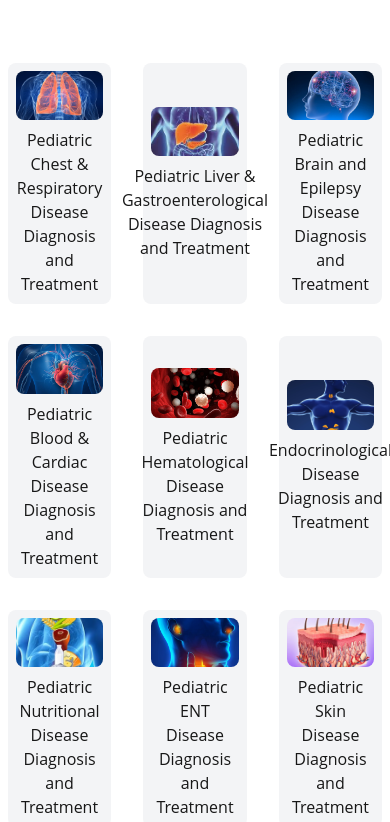
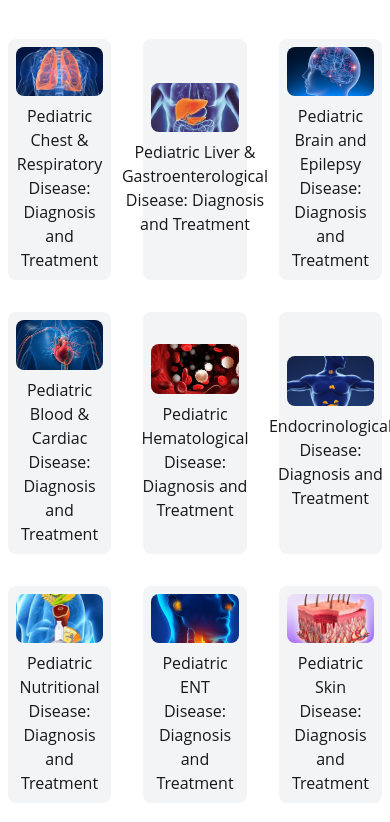
Before and after one commit to adityamali/mali_hospital, a Next.js app: page /services in a window 390 px wide. Shown: the part 842-1664 px from the top of the page. Built offline with nearby package versions, Linux system fonts and the light colour scheme.

Commit message:
Mobile Update

```diff
--- a/src/app/services/page.tsx
+++ b/src/app/services/page.tsx
@@ -21,46 +21,46 @@ function page() {
           <div className='col-span-1 rounded-lg flex flex-col justify-start items-center gap-2 bg-gray-100 p-2'>
             <Image src={'/images/services/vaccine.jpg'} width={200} height={200} alt='Mali Hospital Logo' className='rounded-lg aspect-[16/9] h-30 w-full object-cover' />
             <h5 className='text-center font-semibold'>Pediatric Vaccinations</h5>
-            <p>Fully equipped with warmers, infusion pump, monitors, CPAP, with central oxygen facility.</p>
+            {/* <p>Fully equipped with warmers, infusion pump, monitors, CPAP, with central oxygen facility.</p> */}
           </div>
           <div className='col-span-3'>
           <h2 className='text-2xl font-bold my-8 border-l-4 border-primary pl-2'>Services at Mali Children&apos;s Hospital</h2>
           </div>
           <div className='col-span-1 rounded-lg flex flex-col justify-center items-center gap-2 bg-gray-100 p-2'>
             <Image src={'/images/services/chest.jpg'} width={200} height={200} alt='Mali Hospital Logo' className='rounded-lg aspect-[16/9] h-30 w-full object-cover' />
-            <h5 className='text-center'>Pediatric Chest & Respiratory <br/> Disease Diagnosis and Treatment</h5>
+            <h5 className='text-center'>Pediatric Chest & Respiratory <br/> Disease: Diagnosis and Treatment</h5>
           </div>
           <div className='col-span-1 rounded-lg flex flex-col justify-center items-center gap-2 bg-gray-100 p-2'>
             <Image src={'/images/services/liver.jpeg'} width={200} height={200} alt='Mali Hospital Logo' className='rounded-lg aspect-[16/9] h-30 w-full object-cover' />
-            <h5 className='text-center'>Pediatric Liver & Gastroenterological <br/> Disease Diagnosis and Treatment</h5>
+            <h5 className='text-center'>Pediatric Liver & Gastroenterological <br/> Disease: Diagnosis and Treatment</h5>
           </div>
           <div className='col-span-1 rounded-lg flex flex-col justify-center items-center gap-2 bg-gray-100 p-2'>
             <Image src={'/images/services/brain.webp'} width={200} height={200} alt='Mali Hospital Logo' className='rounded-lg aspect-[16/9] h-30 w-full object-cover' />
-            <h5 className='text-center'>Pediatric Brain and Epilepsy <br/> Disease Diagnosis and Treatment</h5>
+            <h5 className='text-center'>Pediatric Brain and Epilepsy <br/> Disease: Diagnosis and Treatment</h5>
           </div>
           <div className='col-span-1 rounded-lg flex flex-col justify-center items-center gap-2 bg-gray-100 p-2'>
             <Image src={'/images/services/heart.jpg'} width={200} height={200} alt='Mali Hospital Logo' className='rounded-lg aspect-[16/9] h-30 w-full object-cover' />
-            <h5 className='text-center'>Pediatric Blood & Cardiac <br/> Disease Diagnosis and Treatment</h5>
+            <h5 className='text-center'>Pediatric Blood & Cardiac <br/> Disease: Diagnosis and Treatment</h5>
           </div>
           <div className='col-span-1 rounded-lg flex flex-col justify-center items-center gap-2 bg-gray-100 p-2'>
             <Image src={'/images/services/blood.png'} width={200} height={200} alt='Mali Hospital Logo' className='rounded-lg aspect-[16/9] h-30 w-full object-cover' />
-            <h5 className='text-center'>Pediatric Hematological <br/> Disease Diagnosis and Treatment</h5>
+            <h5 className='text-center'>Pediatric Hematological <br/> Disease: Diagnosis and Treatment</h5>
           </div>
           <div className='col-span-1 rounded-lg flex flex-col justify-center items-center gap-2 bg-gray-100 p-2'>
             <Image src={'/images/services/gland.webp'} width={200} height={200} alt='Mali Hospital Logo' className='rounded-lg aspect-[16/9] h-30 w-full object-cover' />
-            <h5 className='text-center'>Endocrinological <br/> Disease Diagnosis and Treatment</h5>
+            <h5 className='text-center'>Endocrinological <br/> Disease: Diagnosis and Treatment</h5>
           </div>
           <div className='col-span-1 rounded-lg flex flex-col justify-center items-center gap-2 bg-gray-100 p-2'>
             <Image src={'/images/services/food.avif'} width={200} height={200} alt='Mali Hospital Logo' className='rounded-lg aspect-[16/9] h-30 w-full object-cover' />
-            <h5 className='text-center'>Pediatric Nutritional <br/> Disease Diagnosis and Treatment</h5>
+            <h5 className='text-center'>Pediatric Nutritional <br/> Disease: Diagnosis and Treatment</h5>
           </div>
           <div className='col-span-1 rounded-lg flex flex-col justify-center items-center gap-2 bg-gray-100 p-2'>
             <Image src={'/images/services/ent.webp'} width={200} height={200} alt='Mali Hospital Logo' className='rounded-lg aspect-[16/9] h-30 w-full object-cover' />
-            <h5 className='text-center'>Pediatric ENT <br/> Disease Diagnosis and Treatment</h5>
+            <h5 className='text-center'>Pediatric ENT <br/> Disease: Diagnosis and Treatment</h5>
           </div>
           <div className='col-span-1 rounded-lg flex flex-col justify-center items-center gap-2 bg-gray-100 p-2'>
             <Image src={'/images/services/skin.jpg'} width={200} height={200} alt='Mali Hospital Logo' className='rounded-lg aspect-[16/9] h-30 w-full object-cover' />
-            <h5 className='text-center'>Pediatric Skin <br/> Disease Diagnosis and Treatment</h5>
+            <h5 className='text-center'>Pediatric Skin <br/> Disease: Diagnosis and Treatment</h5>
           </div>
         </div>
       </div>
--- a/src/components/global/Footer.tsx
+++ b/src/components/global/Footer.tsx
@@ -19,7 +19,7 @@ const Footer: React.FC = () => {
                     <div className="w-full md:w-1/3 mb-6 md:mb-0">
                         <h2 className="text-xl font-bold mb-2">Quick Links</h2>
                         <ul>
-                            <li className="mb-2"><a href="/home" className="hover:underline">Home</a></li>
+                            <li className="mb-2"><a href="/" className="hover:underline">Home</a></li>
                             <li className="mb-2"><a href="/services" className="hover:underline">Services</a></li>
                             <li className="mb-2"><a href="/contact" className="hover:underline">Contact</a></li>
                             <li className="mb-2"><a href="/about" className="hover:underline">About</a></li>
--- a/src/components/home/doctors.tsx
+++ b/src/components/home/doctors.tsx
@@ -10,14 +10,14 @@ function Doctors() {
           <div className='md:w-[75%] flex flex-col justify-center'>
             <h2 className='text-2xl font-bold impact'><strong>Dr. Vitthal D. Mali</strong></h2>
             <span className='text-sm font-bold'>MD. PED, MBBS</span>
-            <p>Dr. Vitthal D. Mali is a highly regarded pediatrician in the from Miraj, Maharashtra, known for his compassionate care and expertise in treating children. Dr. Mali continues to provide exceptional medical services, ensuring the well-being of his young patients.</p>
+            <p>Dr. Vitthal D. Mali is a highly regarded pediatrician from Miraj, Maharashtra, known for his compassionate care and expertise in treating children. Dr. Mali continues to provide exceptional medical services, ensuring the well-being of his young patients.</p>
           </div>
         </div>
         <div className='flex flex-col-reverse md:grid lg:grid-cols-2 gap-4 w-full mt-10'>
           <div className='md:w-[75%] flex flex-col justify-center md:ml-[20%]'>
             <h2 className='text-2xl font-bold impact'><strong>Dr. Swati V. Mali</strong></h2>
             <span className='text-sm font-bold'>BAMS</span>
-            <p>Lorem ipsum dolor sit amet, consectetur adipisicing elit. Reprehenderit qui ad harum quia nulla voluptates expedita cum id est, eligendi, dolore amet fugiat atque pariatur.</p>
+            <p>Director of Mali Children&apos;s Hospital</p>
           </div>
           <div className='flex justify-end items-center'>
             <Image src="/images/swatimali.png" alt="Dr Swati Mali" height={300} width={392} />
```
Also changed, not shown: src/app/contact/page.tsx (+4 -4 lines).
